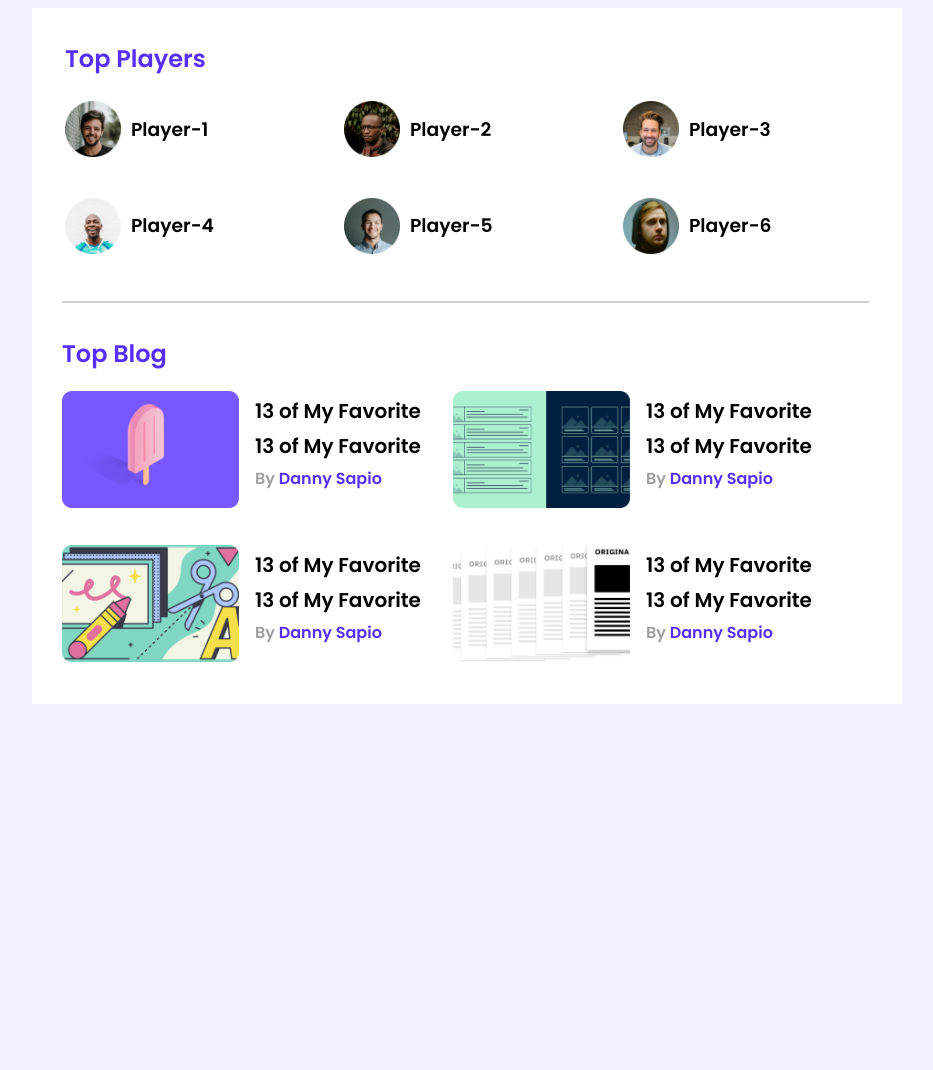
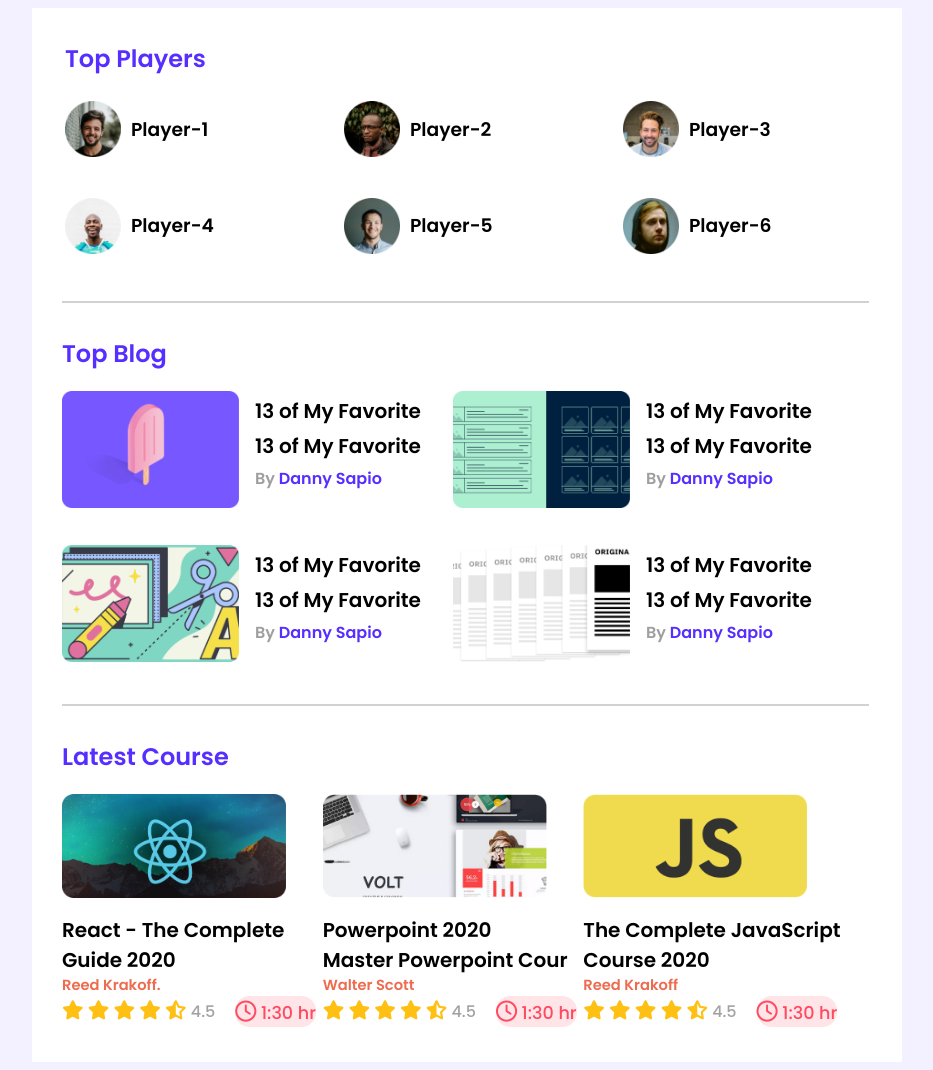
Before and after one commit to Arafatlsn37/Leader-Board-Project, a plain HTML site: page index.html in a window 1280 px wide. Shown: the whole page, without its empty margins (173-1106 px from the left). Before the commit the page ends 800 px from the top, so only its background shows below. Drawn offline with Linux system fonts and the light colour scheme.

Commit message:
almost finished

```diff
--- a/CSS/style.css
+++ b/CSS/style.css
@@ -96,3 +96,79 @@ hr{
 /* end top blog  */
 
 /* start latest course  */
+.latest-course{
+  padding: 30px 58px 35px 30px;
+}
+.latest-course > h2{
+  color: #562EFF;
+  font-size: 24px;
+  margin-top: 3px;
+}
+.courses{
+  display: grid;
+  grid-template-columns: repeat(3, 1fr);
+}
+.image img{
+  width: 224px;
+  height: 104px;
+}
+.ract-heading, .powerpoint-heading, .javascript-heading{
+  margin-top: 10px;
+}
+.ract-heading h2{
+  font-size: 20.03px;
+  margin: 0;
+}
+.ract-small-heading h3{
+  font-size:
+  14.69px;
+  color: #ED6B4F;
+  margin: 0;
+}
+.powerpoint-heading h2{
+  font-size: 20.03px;
+  margin: 0;
+}
+.powerpoint-small-heading h3{
+  font-size: 14.69px;
+  color: #ED6B4F;
+  margin: 0;
+}
+.javascript-heading h2{
+  font-size: 20.03px;
+  margin: 0;
+}
+.javascript-small-heading h3{
+  font-size: 14.69px;
+  color: #ED6B4F;
+  margin: 0;
+}
+
+/* rating  */
+.rating{
+  display: flex;
+}
+.rating a{
+  text-decoration: none;
+  color: #FFC014;
+  font-size: 1.2em;
+}
+.rating span{
+  color:
+  #A2A2A2;
+}
+.time-side i{
+  color:
+  #FF4A60;
+}
+.time-side{
+  color:
+  #FF4A60;
+  background: #FFE4E8;
+  border-radius: 14.6913px;
+  margin-left: 20px;
+  font-size: 1.1em;
+}
+.time-side span{
+  color: #FF4A60;
+}
--- a/index.html
+++ b/index.html
@@ -6,6 +6,7 @@
   <meta name="viewport" content="width=device-width, initial-scale=1.0">
   <title>Leader Board</title>
   <link rel="stylesheet" href="CSS/style.css">
+  <script src="https://kit.fontawesome.com/e9e8869779.js" crossorigin="anonymous"></script>
 </head>
 <body>
   <header></header>
@@ -92,18 +93,102 @@
             </div>
           </div>
         </div>
+        <hr>
 
 <!-- end top blog -->
 <!-- start latest course -->
-
         <div class="latest-course">
+          <h2>
+            Latest Course
+          </h2>
           <div class="courses">
-            <div class="react"></div>
-            <div class="powerpoint"></div>
-            <div class="javascript"></div>
+            <div class="react">
+              <div class="image">
+                <img src="images/courses/course-1.png" alt="">
+              </div>
+              <div class="ract-heading">
+                <h2>React - The Complete </h2>
+                <h2>Guide 2020</h2>
+              </div>
+              <div class="ract-small-heading">
+                <h3>
+                  Reed Krakoff.
+                </h3>
+              </div>
+              <div class="rating">
+                <div class="star-side">
+                  <a href="#"><i class="fas fa-star"></i></a>
+                  <a href="#"><i class="fas fa-star"></i></a>
+                  <a href="#"><i class="fas fa-star"></i></a>
+                  <a href="#"><i class="fas fa-star"></i></a>
+                  <a href="#"><i class="fas fa-star-half-alt"></i></a>
+                  <span>4.5</span>
+                </div>
+                <div class="time-side">
+                  <a href="#"><i class="far fa-clock"></i></a>
+                  <span>1:30 hr</span>
+                </div>
+              </div>
+            </div>
+            <div class="powerpoint">
+              <div class="image">
+                <img src="images/courses/course-2.png" alt="">
+              </div>
+              <div class="powerpoint-heading">
+                <h2>Powerpoint 2020</h2>
+                <h2>Master Powerpoint Cour</h2>
+              </div>
+              <div class="powerpoint-small-heading">
+                <h3>
+                  Walter Scott
+                </h3>
+              </div>
+              <div class="rating">
+                <div class="star-side">
+                  <a href="#"><i class="fas fa-star"></i></a>
+                  <a href="#"><i class="fas fa-star"></i></a>
+                  <a href="#"><i class="fas fa-star"></i></a>
+                  <a href="#"><i class="fas fa-star"></i></a>
+                  <a href="#"><i class="fas fa-star-half-alt"></i></a>
+                  <span>4.5</span>
+                </div>
+                <div class="time-side">
+                  <a href="#"><i class="far fa-clock"></i></a>
+                  <span>1:30 hr</span>
+                </div>
+              </div>
+            </div>
+            <div class="javascript">
+              <div class="image">
+                <img src="images/courses/course-3.png" alt="">
+              </div>
+              <div class="javascript-heading">
+                <h2>The Complete JavaScript </h2>
+                <h2>Course 2020</h2>
+              </div>
+              <div class="javascript-small-heading">
+                <h3>
+                  Reed Krakoff
+                </h3>
+              </div>
+              <div class="rating">
+                <div class="star-side">
+                  <a href="#"><i class="fas fa-star"></i></a>
+                  <a href="#"><i class="fas fa-star"></i></a>
+                  <a href="#"><i class="fas fa-star"></i></a>
+                  <a href="#"><i class="fas fa-star"></i></a>
+                  <a href="#"><i class="fas fa-star-half-alt"></i></a>
+                  <span>4.5</span>
+                </div>
+                <div class="time-side">
+                  <a href="#"><i class="far fa-clock"></i></a>
+                  <span>1:30 hr</span>
+                </div>
+            </div>
           </div>
         </div>
-    </section>
+        </div>
+      </section>
   </main>
 </body>
 </html>
```
